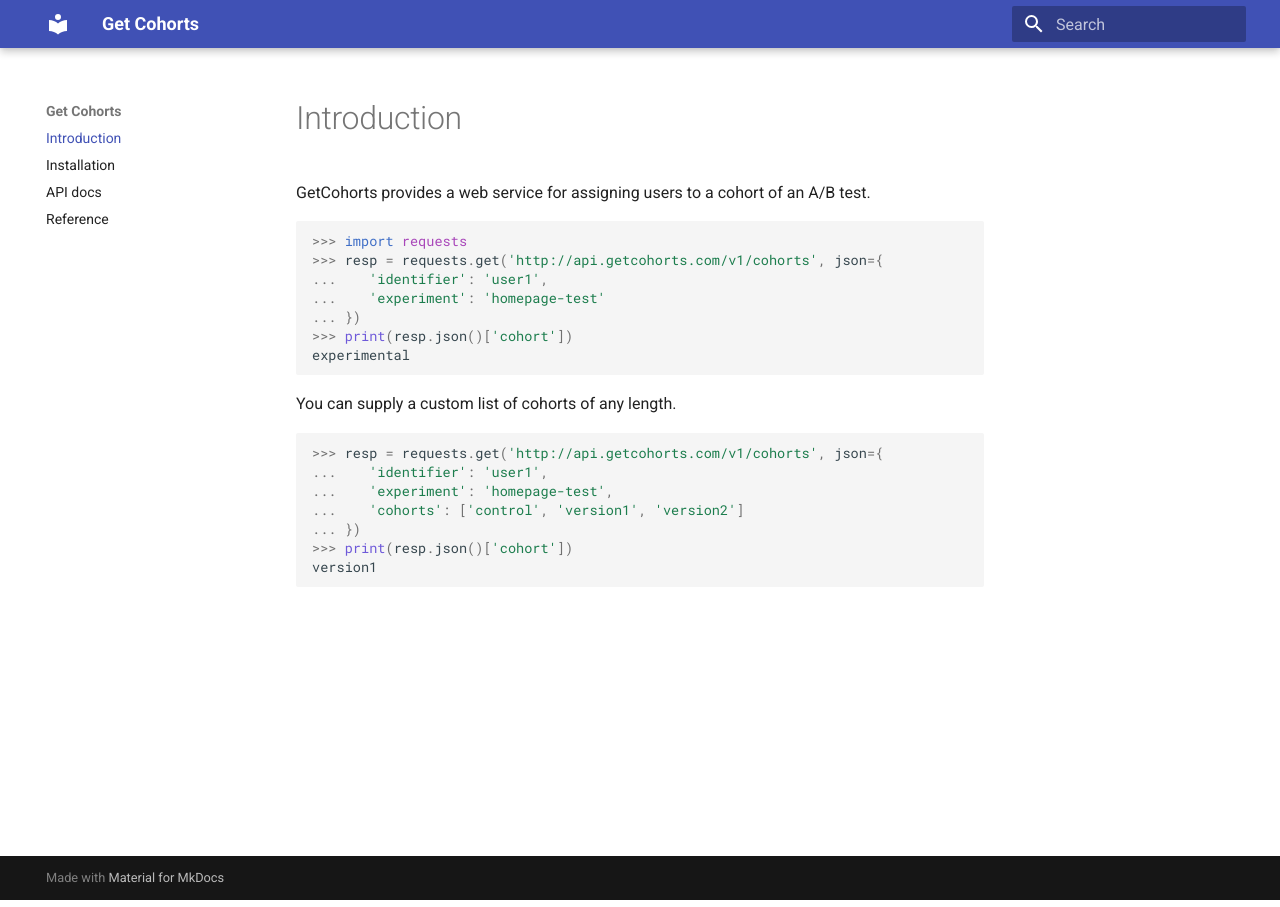
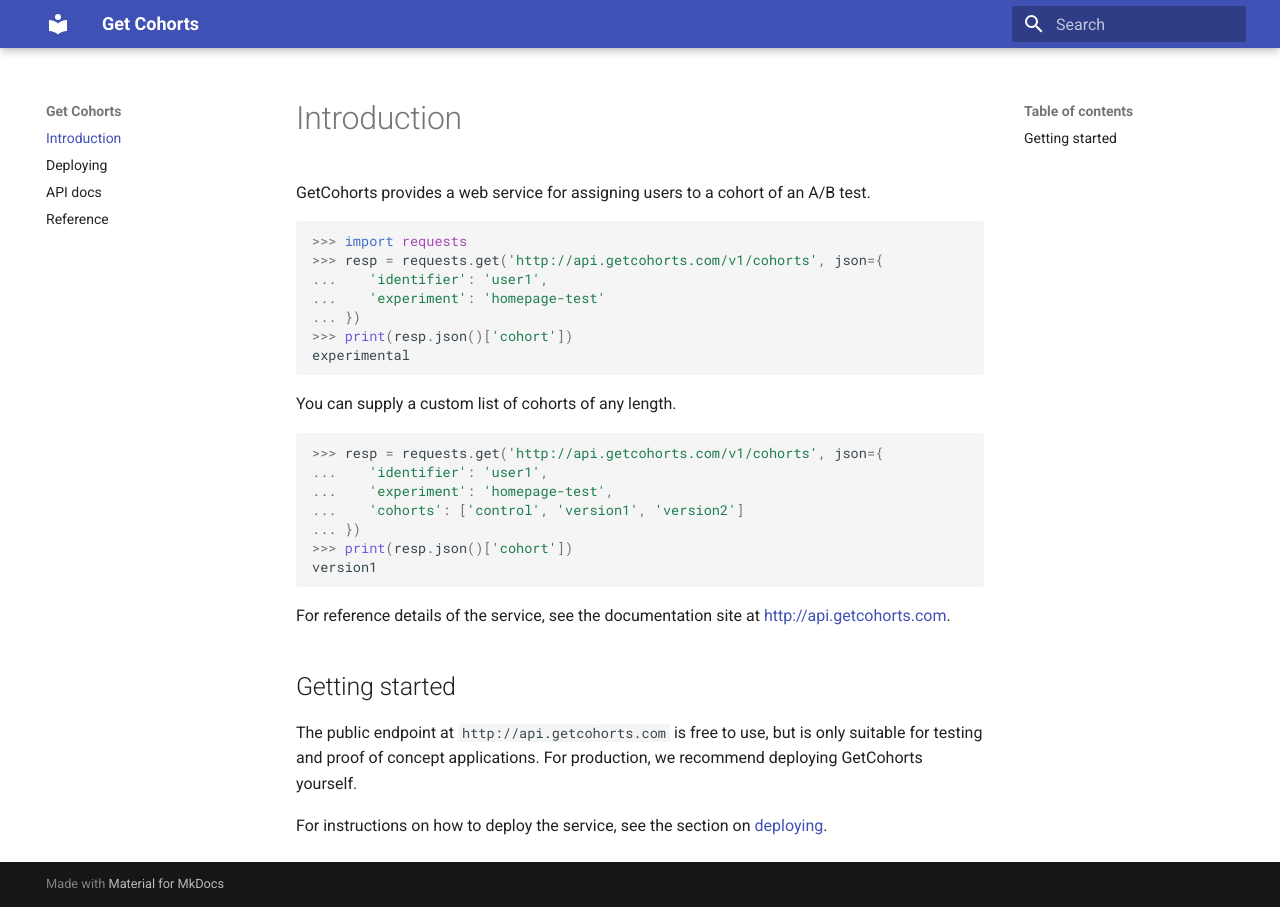
Before and after one commit to tjwaterman99/getcohorts, an MkDocs documentation site: the page built from docs/index.md, in a window 1280 px wide. Built offline with MkDocs 1.6.1 and Material for MkDocs 9.7.7, drawn with Linux system fonts in a browser that asks for light colours.

Commit message:
Update docs

````diff
--- a/docs/index.md
+++ b/docs/index.md
@@ -25,3 +25,11 @@
 version1
 
 ```
+
+For reference details of the service, see the documentation site at [http://api.getcohorts.com](http://api.getcohorts.com).
+
+## Getting started
+
+The public endpoint at `http://api.getcohorts.com` is free to use, but is only suitable for testing and proof of concept applications. For production, we recommend deploying GetCohorts yourself.
+
+For instructions on how to deploy the service, see the section on [deploying](http://docs.getcohorts.com/deploying).
--- a/mkdocs.yml
+++ b/mkdocs.yml
@@ -9,6 +9,6 @@
 
 nav:
     - Introduction: index.md
-    - Installation: install.md
+    - Deploying: deploying.md
     - API docs: 'http://api.getcohorts.com'
     - Reference: reference.md
````
Also changed, not shown: docs/deploying.md (added, +32 -0 lines), docs/install.md (deleted, +0 -7 lines), docs/reference.md (+9 -1 lines).
